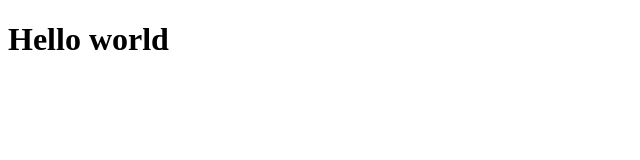
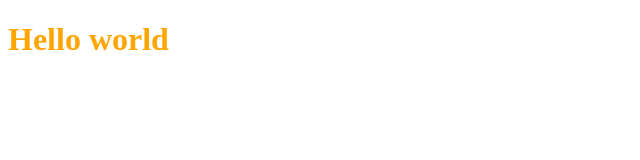
Before and after one commit to supanutRassmichal/css-learning, a plain HTML site: page index.html in a window 1280 px wide. Shown: the whole page, without its empty margins (0-640 px from the left). Drawn offline with Linux system fonts and the light colour scheme.

Commit message:
insert-css-inline

```diff
--- a/index.html
+++ b/index.html
@@ -4,6 +4,6 @@
         <title>Learn CSS</title>
     </head>
     <body>
-        <h1>Hello world</h1>
+        <h1 style="color: orange;">Hello world</h1>
     </body>
 </html>
```
